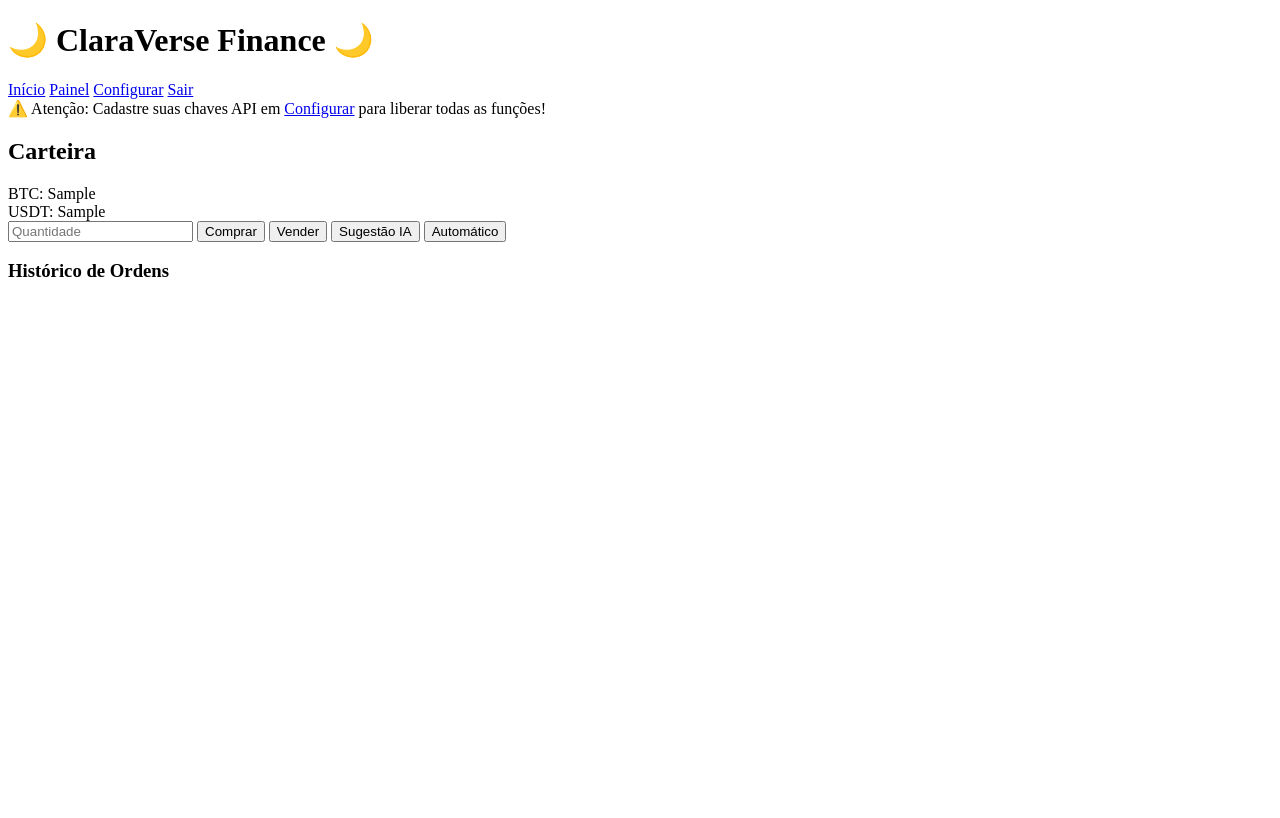
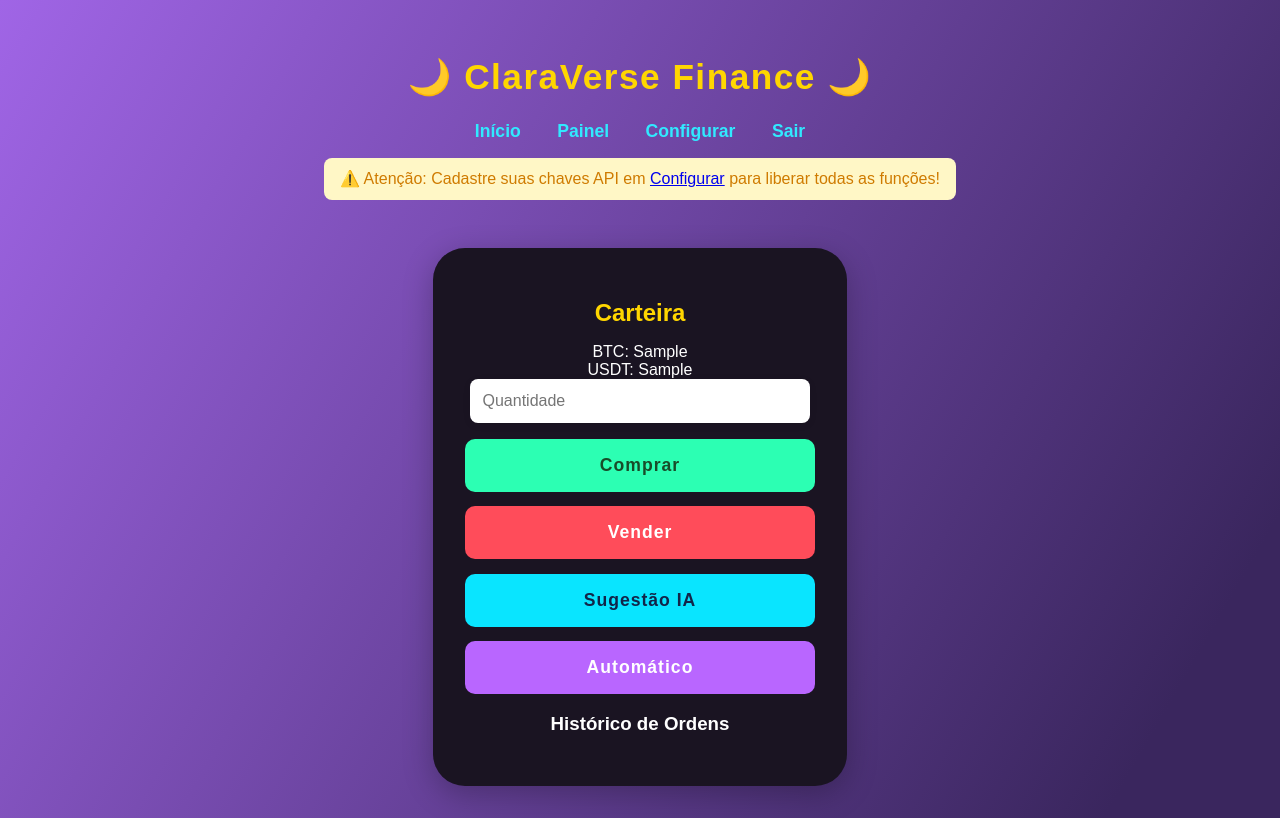
Before and after one commit to Claratrade33/Soma, a Flask app: template templates/painel_operacao.html in a window 1280 px wide. Before the commit the page ends 277 px from the top, so only its background shows below. Run offline with Flask 3, Linux system fonts and the light colour scheme; the template is opened without the code that fills it: most values are stand-ins (such as "Sample title", 1, 10 or a date in 2020).

Commit message:
Atualizar o style.css

```diff
--- a/static/style.css
+++ b/static/style.css
@@ -1,33 +1,118 @@
-.api-section {
-    background: rgba(30,30,50,0.9);
+body {
+    font-family: 'Montserrat', Arial, sans-serif;
+    margin: 0;
+    min-height: 100vh;
+    background: linear-gradient(120deg, #a065e6, #3a265e 90%);
+}
+header {
+    text-align: center;
+    padding: 2rem 0 1rem 0;
+}
+h1 {
+    color: #ffd600;
+    font-weight: 900;
+    font-size: 2.2rem;
+    letter-spacing: 1.5px;
+}
+nav a {
+    margin: 0 1rem;
+    color: #31e9ff;
+    text-decoration: none;
+    font-weight: 600;
+    font-size: 1.1rem;
+}
+.aviso {
+    margin: 0 auto 1rem auto;
+    background: #fff7c6;
+    color: #cf7b00;
+    text-align: center;
     border-radius: 8px;
-    padding: 1.2rem 1.5rem;
+    max-width: 600px;
+    padding: 0.7rem 1rem;
+    font-size: 1rem;
+    font-weight: 500;
+}
+main {
+    display: flex;
+    flex-direction: column;
+    align-items: center;
+}
+.painel {
+    margin: 2rem 0;
+    padding: 2rem;
+    background: #1a1422;
+    color: #fff;
+    border-radius: 2rem;
+    box-shadow: 0 8px 30px 0 rgba(0,0,0,.25);
+    width: 350px;
+    max-width: 96vw;
+    text-align: center;
+}
+.painel h2 {
+    color: #ffd600;
+    font-size: 1.5rem;
+    margin-bottom: 1rem;
+}
+input[type="number"], input[type="text"] {
+    padding: 0.8rem;
+    width: 90%;
+    border-radius: 8px;
+    margin-bottom: 1rem;
+    border: none;
+    font-size: 1rem;
+    box-shadow: 0 2px 8px #0001;
+    outline: none;
+}
+button {
+    display: block;
+    width: 100%;
+    margin-bottom: 0.9rem;
+    padding: 1rem;
+    font-size: 1.1rem;
+    font-weight: 700;
+    border-radius: 10px;
+    border: none;
+    cursor: pointer;
+    transition: 0.15s;
+    letter-spacing: 1px;
+}
+.btn-compra { background: #2cffb3; color: #184c29;}
+.btn-venda  { background: #ff4c5a; color: #fff;}
+.btn-ia     { background: #09e5ff; color: #122549;}
+.btn-auto   { background: #b966ff; color: #fff;}
+button:hover { filter: brightness(1.08);}
+.flash.success { background: #36e75f; color: #fff; padding: 0.7rem; border-radius: 6px; margin-top: 1rem;}
+.flash.danger  { background: #ff8585; color: #222; padding: 0.7rem; border-radius: 6px; margin-top: 1rem;}
+.error { background: #fa8a8a; color: #222; padding: 0.6rem; border-radius: 6px; margin-top: 1.2rem; }
+@media (max-width: 500px) {
+    .painel { width: 98vw; border-radius: 1.2rem; padding: 1rem; }
+    input, button { font-size: 1rem; }
+}
+.config-form {
+    margin: 2rem auto;
+    background: #21183a;
+    padding: 2rem;
+    border-radius: 2rem;
+    color: #fff;
+    width: 350px;
+    max-width: 96vw;
+    box-shadow: 0 8px 30px 0 rgba(0,0,0,.15);
+}
+.config-form label {
+    display: block;
+    font-size: 1rem;
     margin-bottom: 1.2rem;
-    box-shadow: 0 0 18px #0002;
+    color: #ffd600;
+    font-weight: 700;
 }
-.api-section h3 {
-    margin-top: 0;
+.config-form input[type="text"] {
+    background: #19172a;
+    color: #fff;
+    margin-bottom: 1.2rem;
+    width: 97%;
 }
-.api-section input[type="text"] {
-    width: 100%;
-    margin-top: .4rem;
-    margin-bottom: .5rem;
-    padding: .5rem;
-    font-size: 1.1em;
-    background: #151522;
-    border: 1px solid #262652;
-    color: #ddd;
-    border-radius: 4px;
+.config-form button {
+    background: #29b6f6;
+    color: #fff;
+    margin-bottom: 0;
 }
-.api-section button.btn-main {
-    width: 100%;
-}
-.api-box {
-    margin: 1rem 0;
-    padding: .7rem;
-    background: #181830;
-    border-radius: 5px;
-    border: 1px solid #353556;
-    color: #fff;
-    font-size: 0.95em;
-}
```
